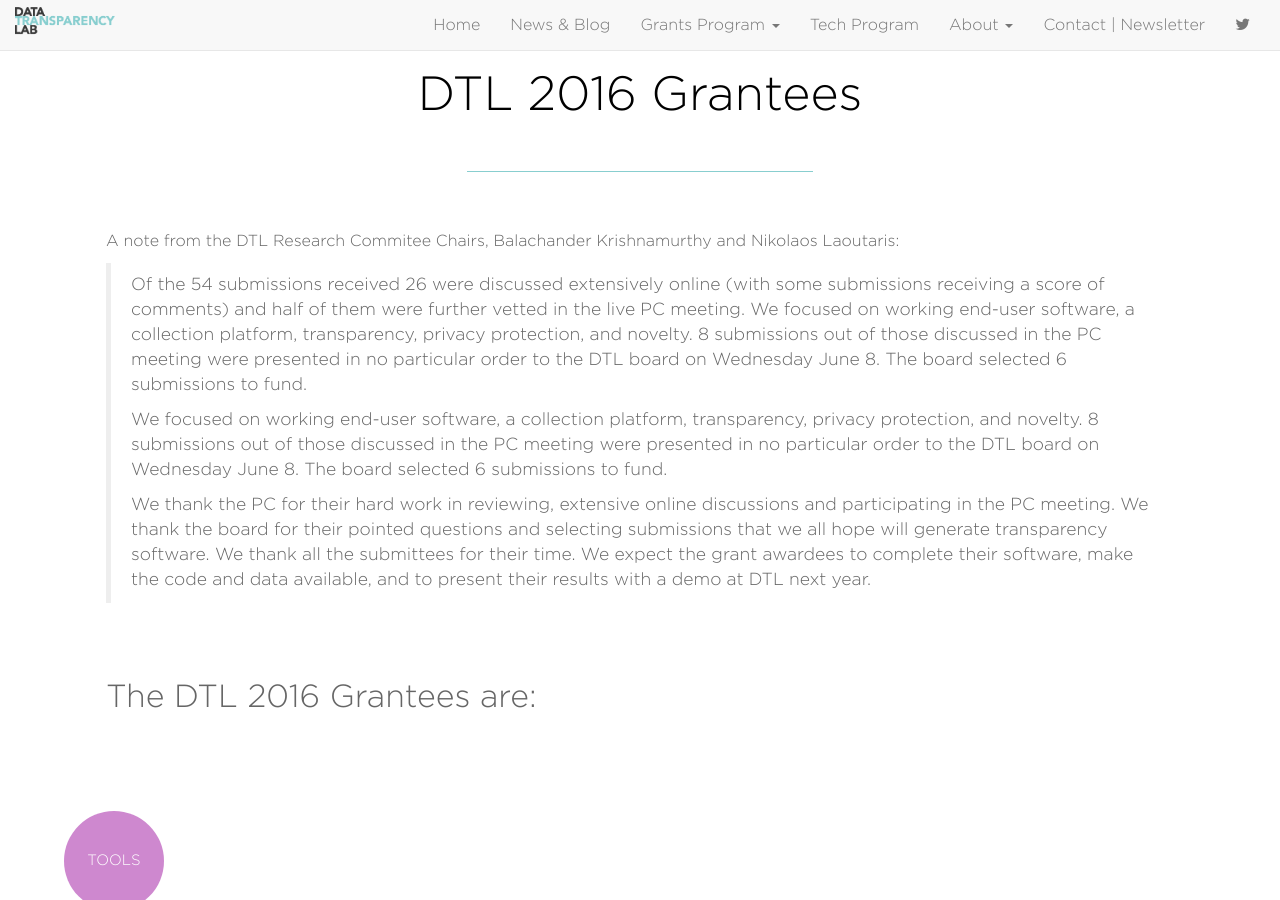
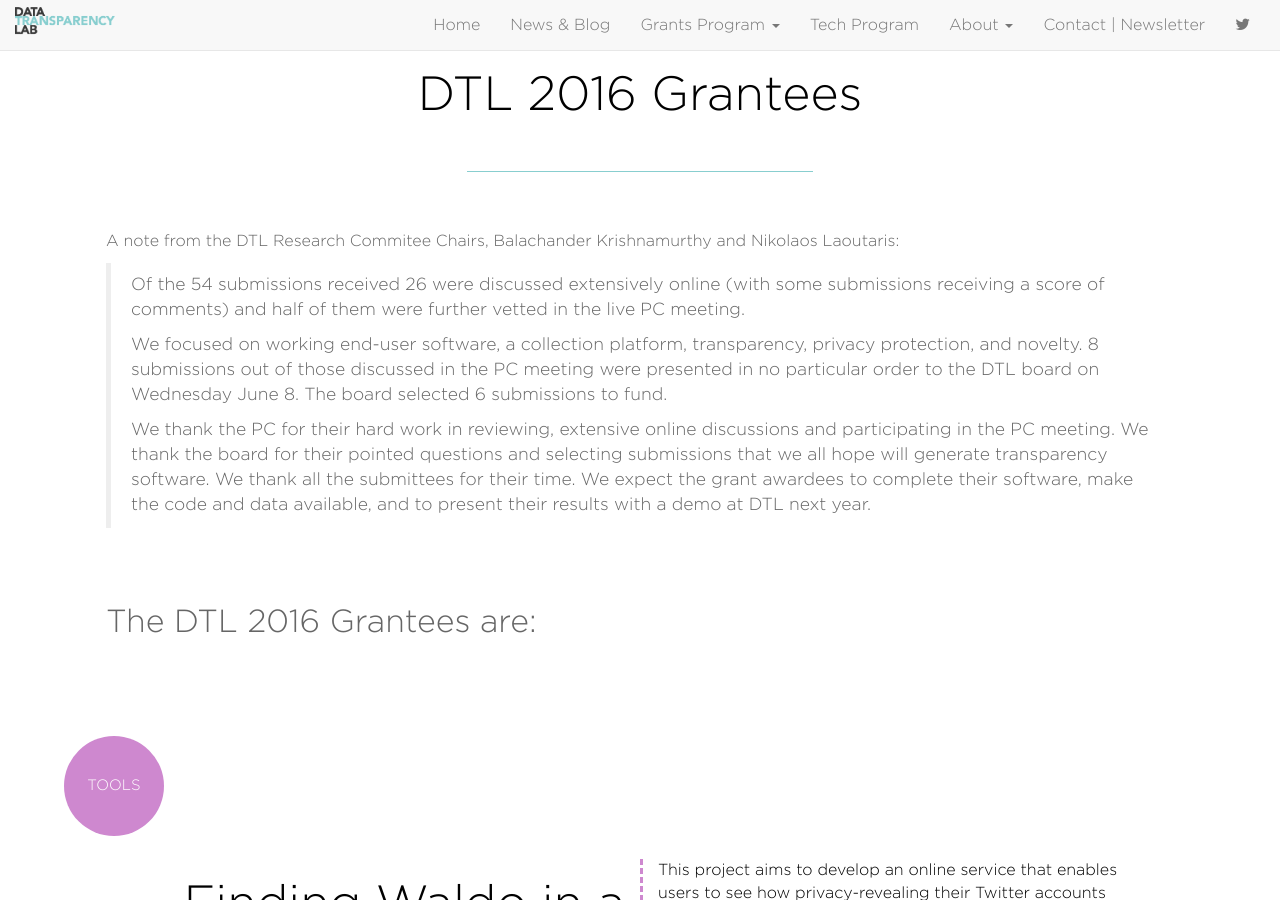
Before and after one commit to datatransparencylab/datatransparencylab.github.io, a Jekyll site: the page built from grantees2016.html, in a window 1280 px wide and 900 px high. Built offline with Jekyll 4.4.1, drawn with Linux system fonts in a browser that asks for light colours; some web fonts are replaced; comment, search, counter and statistics services are not loaded.

Commit message:
fixing repeated paragraph

```diff
--- a/grantees2016.html
+++ b/grantees2016.html
@@ -11,15 +11,9 @@
 
 <p>A note from the DTL Research Commitee Chairs, Balachander Krishnamurthy and Nikolaos Laoutaris:</p>
 
-<blockquote>Of the 54 submissions received 26 were discussed extensively online
+<blockquote><p>Of the 54 submissions received 26 were discussed extensively online
 (with some submissions receiving a score of comments) and half of
-them were further vetted in the live PC meeting.
-
-We focused on working end-user software, a collection platform,
-transparency, privacy protection, and novelty. 8 submissions out
-of those discussed in the PC meeting were presented in no particular
-order to the DTL board on Wednesday June 8. The board selected 6
-submissions to fund. </p>
+them were further vetted in the live PC meeting. </p>
 <p>We focused on working end-user software, a collection platform,
 transparency, privacy protection, and novelty. 8 submissions out
 of those discussed in the PC meeting were presented in no particular
```
